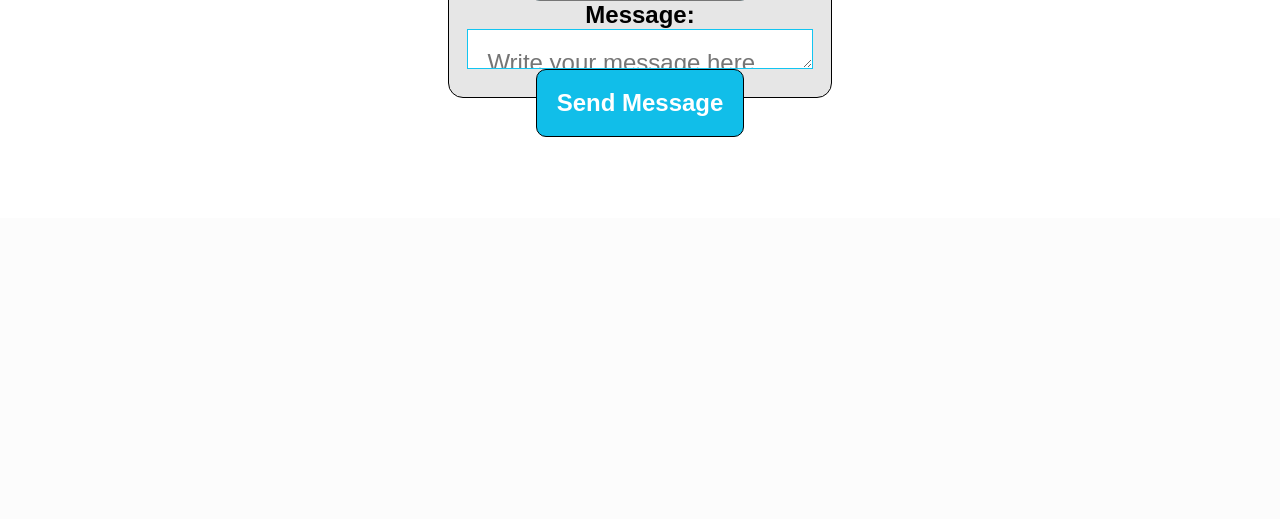
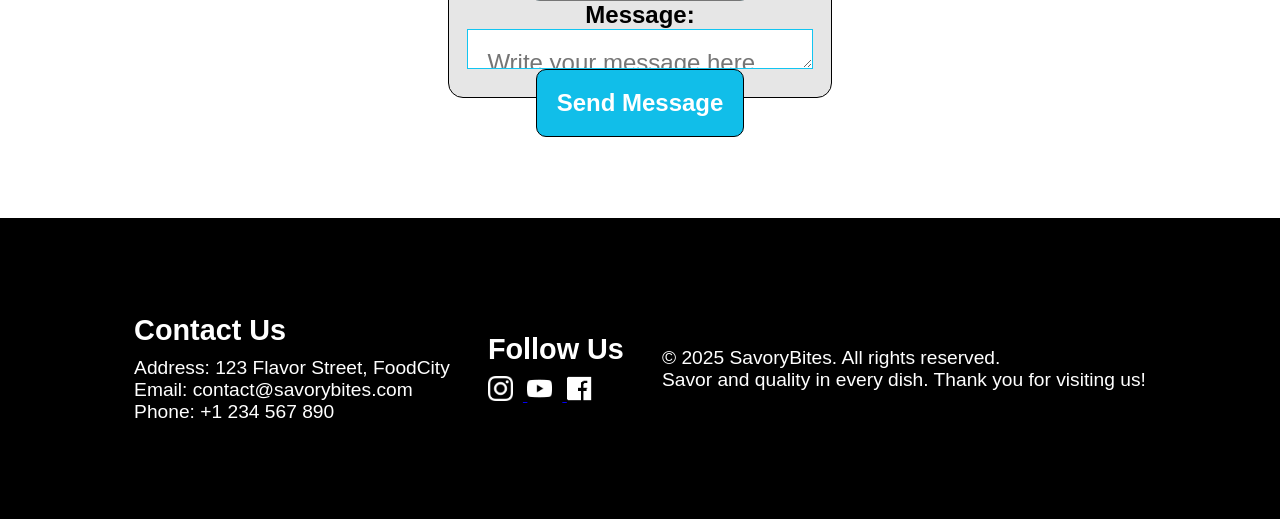
Before and after one commit to LeonardoHenriqueFR01/Food-Store, a Python web app: template templates/index.html in a window 1280 px wide; the page is wider, and only the part inside the window is pictured. Shown: the part 3165-3684 px from the top of that part. Before the commit the page ends 3302 px from the top of that part, so only its background shows below. Run offline with Jinja, Linux system fonts and the light colour scheme; the template is opened without the code that fills it, so the values that code supplies are empty.

Commit message:
finally footer commit

```diff
--- a/static/css/style.css
+++ b/static/css/style.css
@@ -248,3 +248,35 @@ main > .contact > form > button {
     color: #fff;
     cursor: pointer;
 }
+
+footer {
+    display: flex;
+    align-items: center;
+    justify-content: space-evenly;
+    color: #fff;
+    background-color: #000;
+    padding: 6em;
+}
+
+footer > .contact-info > h4 {
+    font-size: 1.8em;
+    margin-bottom: 10px;
+}
+
+footer > .contact-info > p {
+    font-size: 1.2em;
+}
+
+footer > .social-media > h4 {
+    font-size: 1.8em;
+    margin-bottom: 10px;
+}
+
+footer > .social-media > a > img {
+    width: 25px;
+    margin-right: 10px;
+}
+
+footer > .copyright > p {
+    font-size: 1.2em;
+}
--- a/templates/index.html
+++ b/templates/index.html
@@ -142,11 +142,58 @@
                 <button type="submit">Send Message</button>
               </form>
 
-
         </section>
 
     </main>
 
+    <footer>
+
+        <div class="contact-info">
+
+          <h4>Contact Us</h4>
+
+          <p>Address: 123 Flavor Street, FoodCity</p>
+
+          <p>Email: contact@savorybites.com</p>
+
+          <p>Phone: +1 234 567 890</p>
+
+        </div>
+
+        <div class="social-media">
+
+            <h4>Follow Us</h4>
+
+          <a href="#" target="_blank">
+
+            <img src="../static/imagens/icon-insta.png" alt="Icon instagram">
+
+          </a>
+
+          <a href="#" target="_blank">
+
+            <img src="../static/imagens/icon-youtube.png" alt="Icon YouTuber">
+
+          </a>
+
+          <a href="#" target="_blank">
+
+            <img src="../static/imagens/icon-facebook.png" alt="Icon Facebook">
+
+          </a>
+
+        </div>
+
+        <div class="copyright">
+
+            <p>© 2025 SavoryBites. All rights reserved.</p>
+
+            <p>Savor and quality in every dish. Thank you for visiting us!</p>
+
+        </div>
+
+      </footer>
+
 </body>
 
 </html>
```
Also changed, not shown: static/imagens/icon-facebook.png (added), static/imagens/icon-insta.png (added), static/imagens/icon-youtube.png (added).
